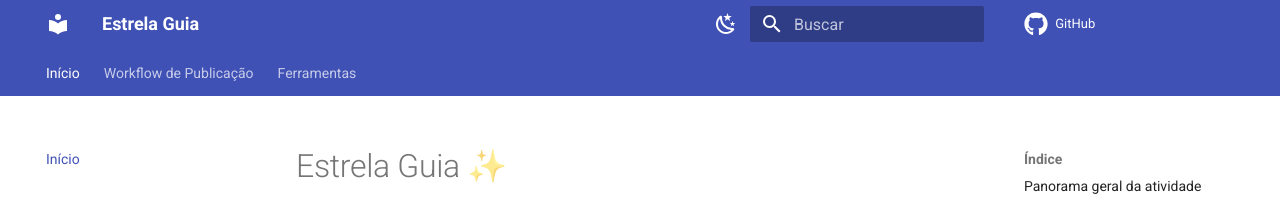
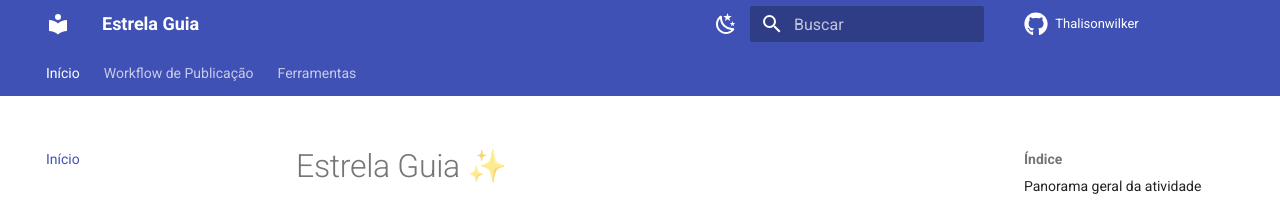
Before and after one commit to thalisonwilker/estrelaguia, an MkDocs documentation site: the page built from docs/index.md, in a window 1280 px wide. Shown: the top 205 px of the page. Built offline with MkDocs 1.6.1 and Material for MkDocs 9.7.7, drawn with Linux system fonts in a browser that asks for light colours; plug-ins that fetch from the network failed and are left out; comment, search, counter and statistics services are not loaded; some of the changed lines change nothing that is shown.

Commit message:
atualiza a URL do repositório para a versão publicada

```diff
--- a/mkdocs.yml
+++ b/mkdocs.yml
@@ -1,7 +1,7 @@
 site_name: Estrela Guia
 site_description: Assistente virtual astrológica com Python, ChatGPT e tool calling
 site_author: Estrela Guia Team
-repo_url: https://github.com/thalisonwilker/estrela-guia
+repo_url: https://thalisonwilker.github.io/estrela-guia/
 
 theme:
   name: material
```
